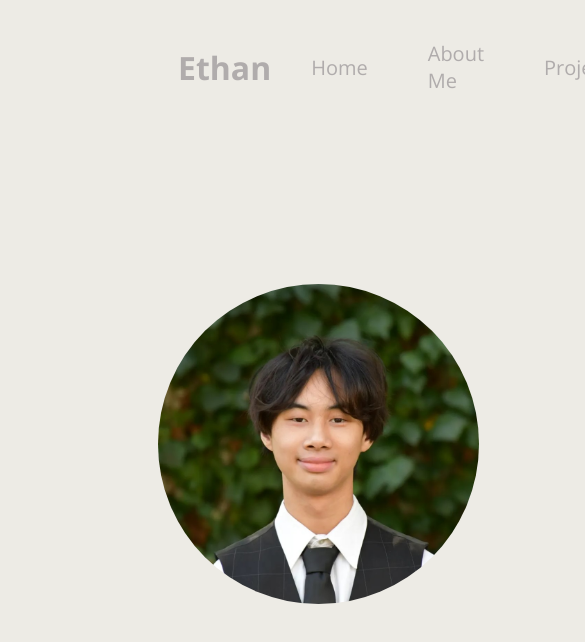
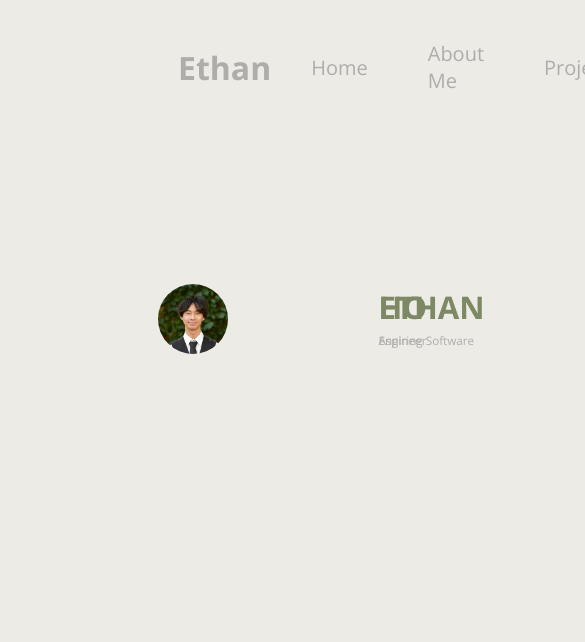
Before and after one commit to hoethan231/hoethan.github.io, a React (Create React App) app: page / in a window 390 px wide. Shown: the top 642 px of the page, 585 px wide, since content can reach past the window. Built offline with nearby package versions, Linux system fonts and the light colour scheme; a web font is replaced by a local one.

Commit message:
make hero section more responsive

```diff
--- a/src/components/Hero/Hero.css
+++ b/src/components/Hero/Hero.css
@@ -12,7 +12,7 @@
 
 .leftside img {
     border-radius: 50%;
-    height: 20rem;
+    height: 18vw;
     margin: 150px;
 }
 
@@ -21,15 +21,15 @@
     display: flex;
     flex-direction: column;
     align-items:end;
-    padding-right: 10rem;
+    padding-right: 10vw;
     line-height: 0;
 }
 
 .name {
-    font-size: 10rem;
+    font-size: 8vw;
     color: #7C8964;
 }
 
 .subtext {
-    font-size: 3rem;
+    font-size: 3vw;
 }
```
